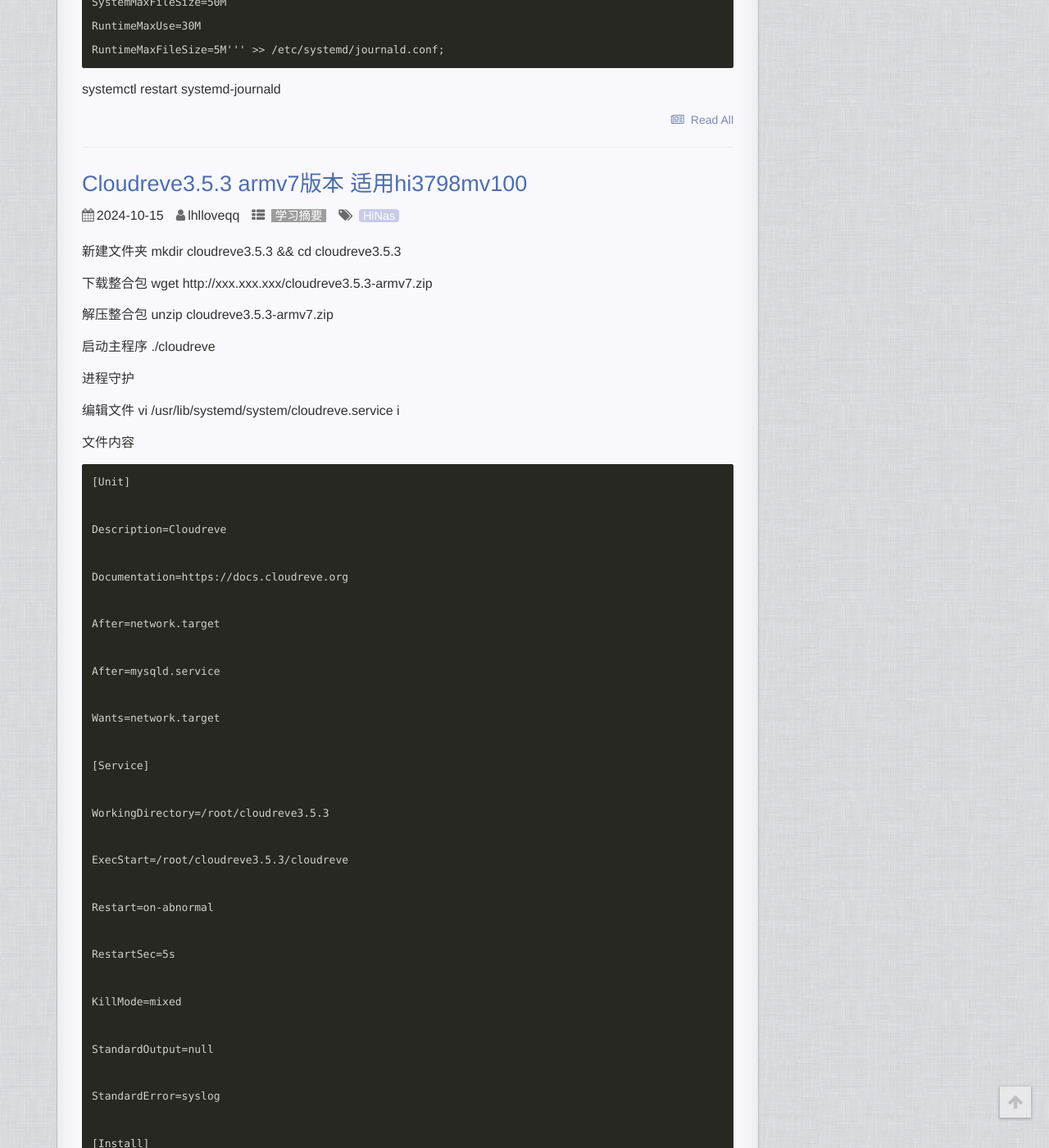
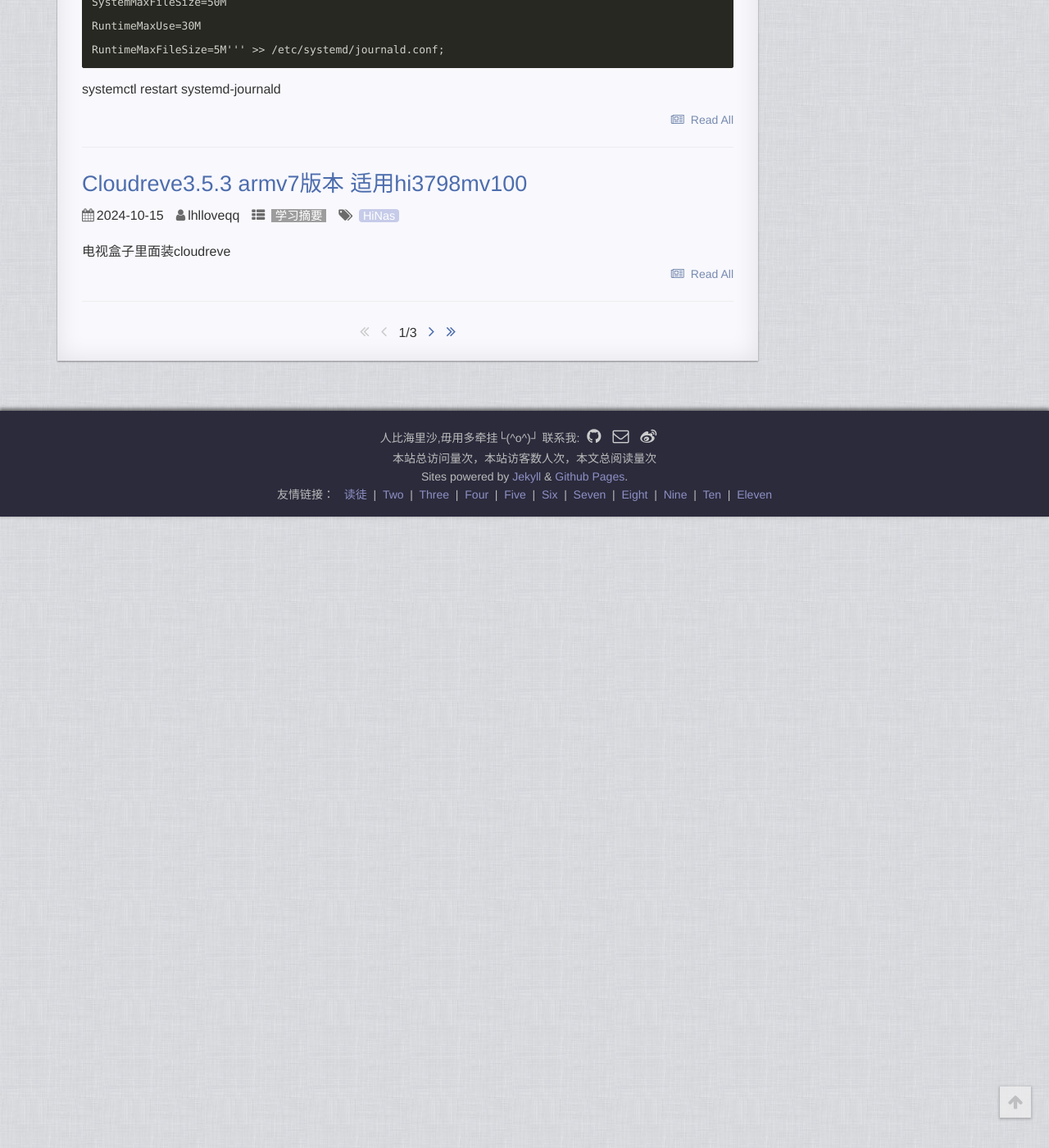
Before and after one commit to luohuilong/luohuilong.github.io, a Jekyll site: the page built from index.html, in a window 1280 px wide and 1400 px high, scrolled down 7420 px. Shown: the whole window at 82% size. Built offline with Jekyll 4.4.1, drawn with Linux system fonts in a browser that asks for light colours; the list of posts is cut into pages by our own code; comment, search, counter and statistics services are not loaded; a style sheet for code colours, icons or effects is not loaded; after the commit the page ends 8050 px from its top, so only the background shows below that; some of the changed text lies outside the part shown.

Commit message:
Update 2024-10-15-Cloudreve-HiNas.md

```diff
--- a/_posts/2024-10-15-Cloudreve-HiNas.md
+++ b/_posts/2024-10-15-Cloudreve-HiNas.md
@@ -5,7 +5,7 @@
 categories: 学习摘要
 tags: HiNas
 author: lhlloveqq
-excerpt:
+excerpt: 电视盒子里面装cloudreve
 ---
 
  * content
```
